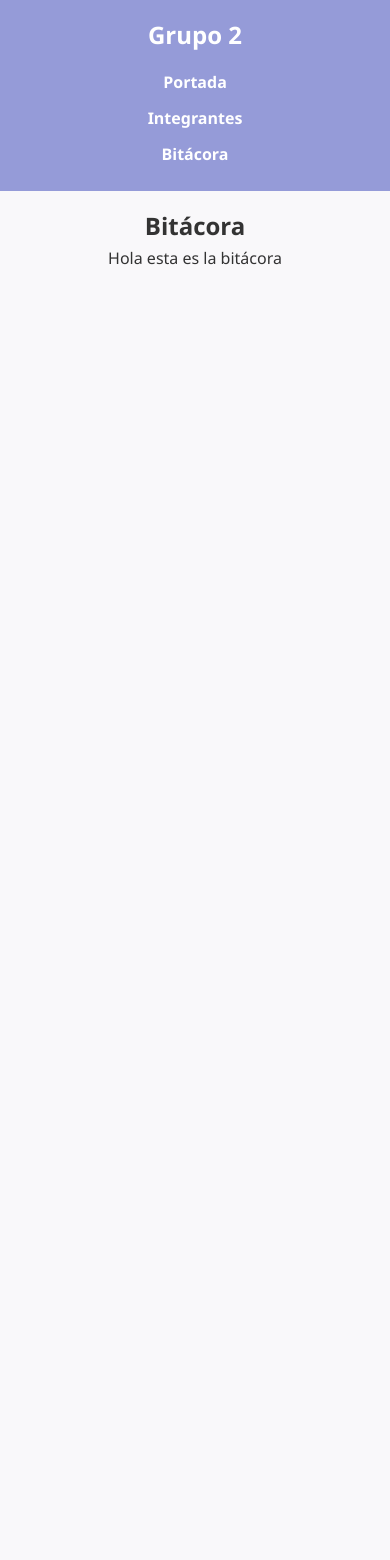
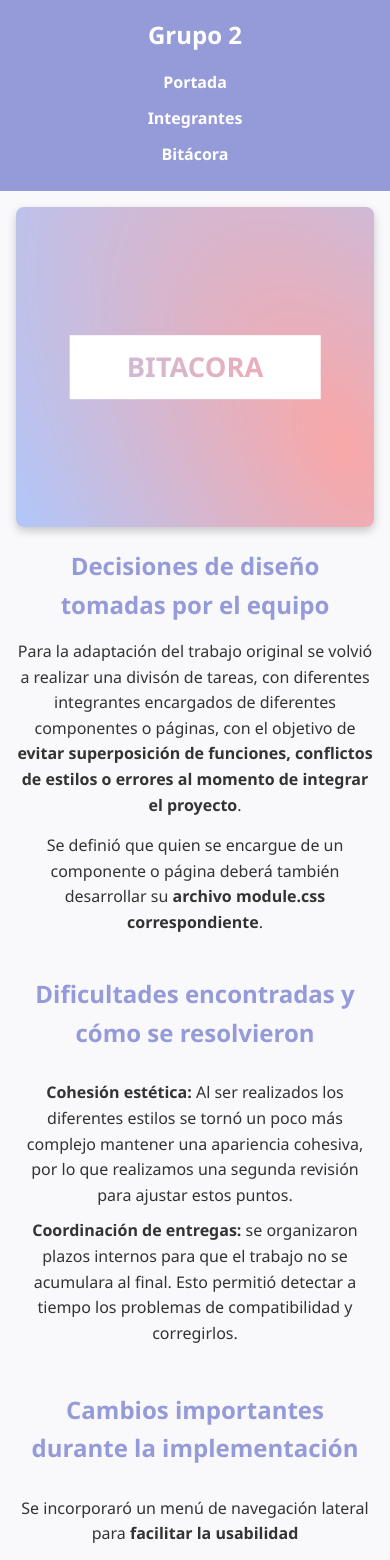
Before and after one commit to romanrios/ifts-front-tp2, a React (Vite) app: page /bitacora in a window 390 px wide. Shown: the top 1560 px of the page. Before the commit the page ends 844 px from the top, so only its background shows below. Built offline with nearby package versions, Linux system fonts and the light colour scheme.

Commit message:
bitacora

```diff
--- a/src/components/Sidebar/Sidebar.module.css
+++ b/src/components/Sidebar/Sidebar.module.css
@@ -9,6 +9,7 @@
 
 .title {
     margin-bottom: 1rem;
+    color: #fff;
 }
 
 .menu {
--- a/src/pages/Bitacora.jsx
+++ b/src/pages/Bitacora.jsx
@@ -1,10 +1,53 @@
+import styles from "./bitacora.module.css";
+
 function Bitacora() {
-    return (
-        <>
-            <h2>Bitácora</h2>
-            <p>Hola esta es la bitácora</p>
-        </>
-    );
+  const containerStyle = {
+    display: "flex",
+    flexWrap: "wrap",
+    gap: "1rem",
+    justifyContent: "center",
+  };
+
+  return (
+    <>
+        <div className={styles.fotoMain}>
+                <div className={styles.Titulo}>BITACORA</div>
+              </div>
+        <section className={styles.section}>
+      <h2>Decisiones de diseño tomadas por el equipo</h2>
+      <p>
+        Para la adaptación del trabajo original se volvió a realizar una divisón de tareas, con diferentes integrantes encargados de diferentes componentes o páginas, con el objetivo de <strong> evitar superposición de funciones, conflictos
+        de estilos o errores al momento de integrar el proyecto</strong>.
+      </p>
+      <p>
+       Se definió que quien se encargue de un componente o página deberá también desarrollar su <strong>archivo module.css correspondiente</strong>.
+      </p>
+    </section>
+
+    <section className={styles.section}>
+      <h2>Dificultades encontradas y cómo se resolvieron</h2>
+      <ul className={styles.listaMain}>
+        <li>
+          <strong>Cohesión estética:</strong> Al ser realizados los diferentes estilos se tornó un poco más complejo mantener una apariencia cohesiva, por lo que realizamos una segunda revisión para ajustar estos puntos.
+        </li>
+        <li>
+          <strong>Coordinación de entregas:</strong> se organizaron plazos internos para que el trabajo no se acumulara
+          al final. Esto permitió detectar a tiempo los problemas de compatibilidad y corregirlos.
+        </li>
+      </ul>
+    </section>
+
+    <section className={styles.section}>
+      <h2>Cambios importantes durante la implementación</h2>
+      <ul className={styles.listaMain}>
+        <li>Se incorporaró un menú de navegación lateral para <strong>facilitar la usabilidad</strong></li>
+        <li>Se decidió conservar los estilos y animaciones de forma unificada para los diferentes integrantes para <strong> aprovechar al máximo la modularidad de los componentes</strong>.</li>
+      </ul>
+    </section>
+
+
+    </>
+  );
 }
 
 export default Bitacora;
--- a/src/pages/Portada.jsx
+++ b/src/pages/Portada.jsx
@@ -1,5 +1,4 @@
 import styles from "./portada.module.css";
-import Button from "../components/Button/Button";
 
 function Portada() {
   const containerStyle = {
--- a/src/pages/bitacora.module.css
+++ b/src/pages/bitacora.module.css
@@ -0,0 +1,112 @@
+body {
+    font-family: 'Segoe UI', Arial, sans-serif;
+    background-color: #f9f8fa;
+    color: #333;
+    line-height: 1.6;
+    text-align: center;
+    margin: 0;
+    padding: 0;
+}
+
+.fotoMain {
+    background-image: url("/fondoMain.png");
+    background-size: cover;
+    background-position: center;
+    position: relative;
+    height: 20rem;
+    border-radius: 8px;
+    overflow: hidden;
+    margin-bottom: 20px;
+    box-shadow: 0 4px 10px rgba(0, 0, 0, 0.2);
+}
+
+.Titulo {
+    background-color: white;
+    color: black;
+    font-size: 5vw;
+    font-weight: bold;
+    margin: 0 auto;
+    padding: 10px;
+    width: 50%;
+    text-align: center;
+    position: absolute;
+    top: 50%;
+    left: 50%;
+    transform: translate(-50%, -50%);
+    mix-blend-mode: screen;
+}
+
+li {
+    margin-top: 10px;
+    margin-bottom: 1px;
+}
+
+.listaMain {
+    font-size: 1rem;
+    padding: 0.2rem;
+    list-style-type: none;
+}
+
+
+.container {
+    max-width: 900px;
+    margin: 0 auto;
+    padding: 20px;
+    text-align: justify;
+}
+
+h1,
+h2 {
+    margin-bottom: 15px;
+    color: #959BD8;
+    font-weight: bolder;
+}
+
+p {
+    margin-bottom: 15px;
+}
+
+section {
+    margin-bottom: 40px;
+}
+
+footer {
+    margin-top: 40px;
+    padding: 10px;
+    font-size: 0.9rem;
+    color: #666;
+    text-align: center;
+}
+
+.nav-btn {
+    display: inline-flex;
+    align-items: center;
+    justify-content: center;
+    margin-top: 20px;
+    width: 50px;
+    height: 50px;
+    border-radius: 50%;
+    background: linear-gradient(45deg, #fe6b8b, #4a90e2);
+    color: white;
+    font-size: 1.2em;
+    text-decoration: none;
+    transition: 0.3s;
+    border: none;
+    cursor: pointer;
+}
+
+.nav-btn:hover {
+    transform: scale(1.1);
+    box-shadow: 0 5px 15px rgba(0, 0, 0, 0.3);
+}
+
+@media (max-width: 600px) {
+    .container {
+        padding: 15px;
+    }
+
+    .Titulo {
+        font-size: 7vw;
+        width: 70%;
+    }
+}
```
